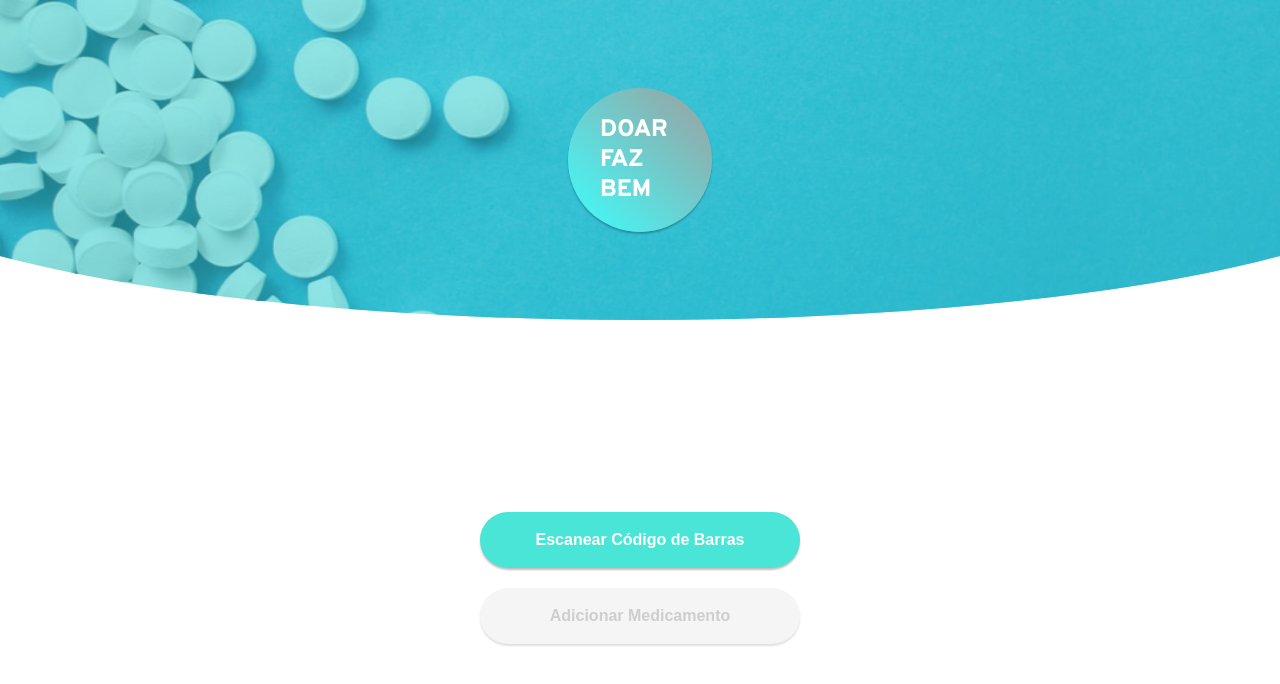
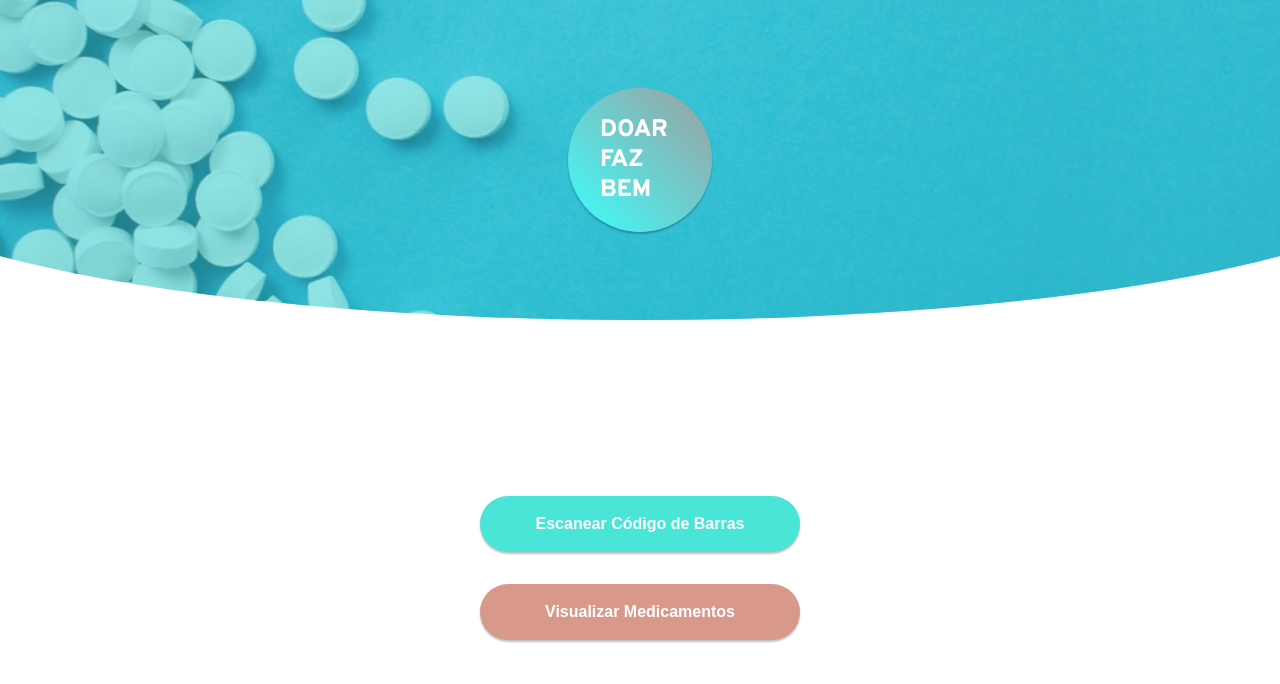
Before and after one commit to Evymendes/doar-faz-bem-1, a React (Create React App) app: page / in a window 1280 px wide. Shown: the top 684 px of the page. Built offline with nearby package versions, Linux system fonts and the light colour scheme.

Commit message:
fix create medicament without code

```diff
--- a/src/components/DefaultButton.js
+++ b/src/components/DefaultButton.js
@@ -11,6 +11,7 @@ const pressAnimation = keyframes`
 `;
 
 const Button = styled.button`
+	margin: 0.25rem;
 	width: 100%;
 	max-width: 20rem;
 	height: 3.5rem;
@@ -40,4 +41,8 @@ const DefaultButton = (props) => {
   );
 };
 
+DefaultButton.defaultProps = {
+	text: 'Confirmar'
+};
+
 export default DefaultButton;
--- a/src/screens/AddMoreInfo.js
+++ b/src/screens/AddMoreInfo.js
@@ -153,7 +153,7 @@ class Login extends Component {
 		isErrorQuantity: false,
 		isErrorDescription: false,
 		medicament: {
-			code: null,
+			code: '',
 			name: '',
 			expirationDate: undefined,
 			category: '',
@@ -164,6 +164,7 @@ class Login extends Component {
 			quantity: '',
 			description: '',
 		},
+		isDisabled: false,
 	}
 
 	componentDidMount() {
@@ -171,6 +172,9 @@ class Login extends Component {
 	}
 
 	treatingData = () => {
+		const state = this.props.location.state;
+		if (state && state.result && state.result.code) {
+
 			const { result } = this.props.location.state;
 			// code: 7894916341769
 
@@ -182,7 +186,9 @@ class Login extends Component {
 					laboratory: result.laboratory,
 					description: result.description,
 				},
+				isFromAPI: true
 			});
+		}
 	}
 
 	handleBackScanner = () => {
@@ -500,6 +506,7 @@ class Login extends Component {
 			isModalType,
 			typeMed,
 			selectedType,
+			isDisabled
 		} = this.state;
 		const errorMessage = '*Campo obrigatório.';
 
@@ -516,7 +523,7 @@ class Login extends Component {
 						onChange={(ev) => this.handleChange('code', ev)}
 						placeholder='Digite aqui...'
 						isError={isErrorCode}
-						disabled={medicament.code}
+						disabled={isDisabled}
 						isData={medicament.code}
 					/>
 					{isErrorCode && (
@@ -535,7 +542,7 @@ class Login extends Component {
 						onChange={(ev) => this.handleChange('name', ev)}
 						placeholder='Digite aqui...'
 						isError={isErrorName}
-						disabled={!!medicament.name}
+						disabled={isDisabled}
 						isData={medicament.name}
 					/>
 					{isErrorName && (
@@ -584,7 +591,7 @@ class Login extends Component {
 						onChange={(ev) => this.handleChange('substance', ev)}
 						placeholder='Digite aqui...'
 						isError={isErrorSubstance}
-						disabled={!!medicament.substance}
+						disabled={isDisabled}
 						isData={medicament.substance}
 					/>
 					{isErrorSubstance && (
@@ -601,7 +608,7 @@ class Login extends Component {
 						onChange={(ev) => this.handleChange('laboratory', ev)}
 						placeholder='Digite aqui...'
 						isError={isErroLaboratory}
-						disabled={medicament.laboratory}
+						disabled={isDisabled}
 						isData={medicament.laboratory}
 					/>
 					{isErroLaboratory && (
@@ -672,7 +679,7 @@ class Login extends Component {
 						onChange={(ev) => this.handleChange('description', ev)}
 						placeholder='Digite aqui...'
 						isError={isErrorDescription}
-						disabled={medicament.description}
+						disabled={isDisabled}
 						isData={medicament.description}
 					/>
 					{isErrorDescription && (
--- a/src/screens/Login.js
+++ b/src/screens/Login.js
@@ -149,21 +149,20 @@ const Login = (props) => {
 					handleClick={() => handleClick('/scanner')}
 					text={'Escanear Código de Barras'}
 					style={{
-						margin: '1.25rem',
+						margin: '1rem',
 						background: '#49E5D6',
 						color: '#fff',
 					}}
 				/>
 				<Button
-					disabled
+					// disabled
 					pressed={pressed && currentButton === 'none'}
-					handleClick={() => handleClick(props.history, '/')}
-					text={'Adicionar Medicamento'}
+					handleClick={() => handleClick('/dashboard')}
+					text={'Visualizar Medicamentos'}
 					style={{
-						background: '#EDEDED',
-						cursor: 'not-allowed',
-						color: '#9E9E9E',
-						opacity: '0.5',
+						margin: '1rem',
+						background: '#D8998A',
+						color: '#fff',
 					}}
 				/>
 			</Content>
```
Lines whose indentation alone changed are shown as unchanged.
